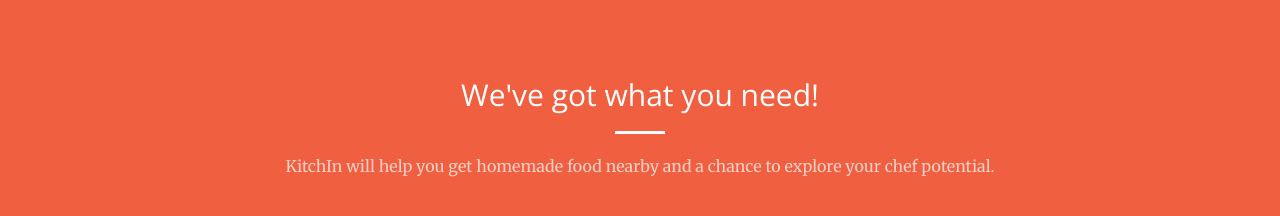
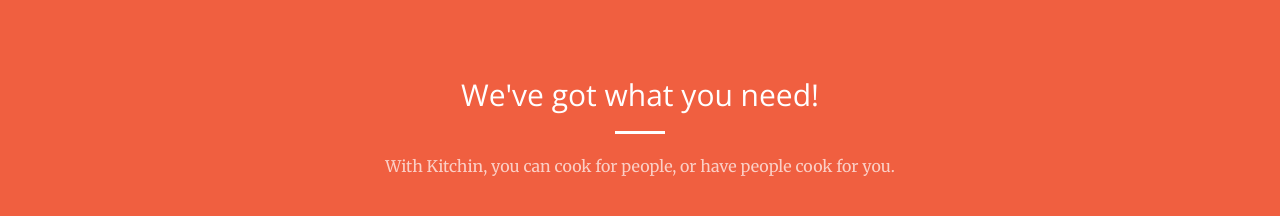
Before and after one commit to yil479/KitchIn, a website: page index.html in a window 1280 px wide. Shown: the part 822-1038 px from the top of the page. Drawn offline with nearby package versions, Linux system fonts and the light colour scheme.

Commit message:
updated description wording

```diff
--- a/index.html
+++ b/index.html
@@ -151,7 +151,7 @@
                 <div class="col-lg-8 col-lg-offset-2 text-center">
                     <h2 class="section-heading">We've got what you need!</h2>
                     <hr class="light">
-                    <p class="text-faded">KitchIn will help you get homemade food nearby and a chance to explore your chef potential. </p>
+                    <p class="text-faded">With Kitchin, you can cook for people, or have people cook for you. </p>
                     <!-- <a href="#services" class="page-scroll btn btn-default btn-xl sr-button">Get Started!</a> -->
                 </div>
             </div>
```
Also changed, not shown: index_signedin.html (+1 -1 lines).
